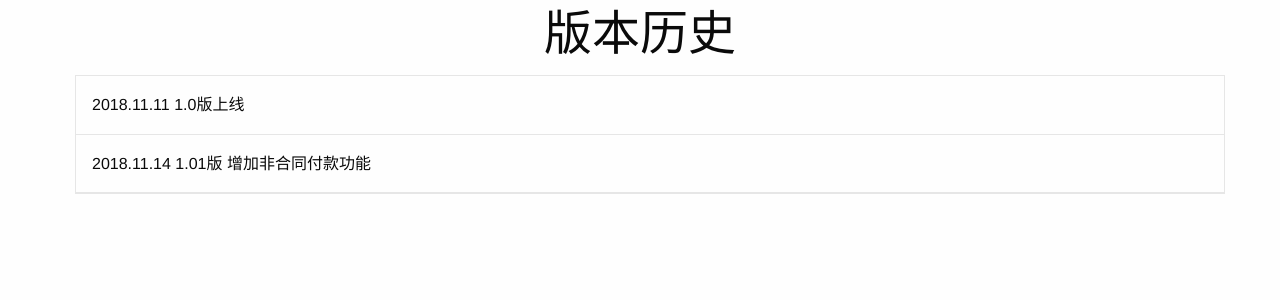
After one commit to dtcs2017/ContractCMS, a Django app: page /about/ in a window 1280 px wide. The commit adds this page. Shown: the top 300 px of the page. Run offline with Django 3.2, Linux system fonts and the light colour scheme.

Commit message:
Ver 1.011191447 显示凭证号为4位，添加About页面

```diff
--- /dev/null
+++ b/dashboard/static/css/base/about.css
@@ -0,0 +1,43 @@
+.list-group {
+  margin-bottom: 1rem;
+  border: 1px solid #e6e6e6;
+  border-radius: 0;
+  background: #fefefe;
+  box-shadow: none;
+  overflow: hidden;
+  color: #0a0a0a;
+}
+
+.list-group > :last-child {
+  margin-bottom: 0;
+}
+
+.list-group-item {
+  padding: 1rem;
+  border-bottom: 1px solid #e6e6e6;
+}
+
+.list-group-item > :last-child {
+  margin-bottom: 0;
+  border-bottom: none;
+}
+
+.list-group-item.active {
+  color: #fefefe;
+  background-color: #1779ba;
+  border: #1779ba 1px solid ;
+}
+
+.list-group-item:hover, .list-group-item:focus {
+  background-color: #e6e6e6;
+}
+
+.list-group-item:hover.active, .list-group-item:focus.active {
+  background-color: #1779ba;
+}
+
+.list-group-item.disabled, .list-group-item.disabled:hover, .list-group-item.disabled:focus, .list-group-item[disabled], .list-group-item[disabled]:hover, .list-group-item[disabled]:focus {
+  color: #8a8a8a;
+  cursor: not-allowed;
+  background-color: #fefefe;
+}
--- a/dashboard/templates/base/base.html
+++ b/dashboard/templates/base/base.html
@@ -11,7 +11,7 @@
     <link rel="stylesheet" href="{% static 'css/foundation/foundation-icons.css' %}">
     <link rel="stylesheet" href="{% static 'css/fontawesome/font-awesome.min.css' %}">
     <link rel="stylesheet" href="{% static 'css/base/base.css' %}">
-    <link rel="shortcut icon" type="image/png" href="{% static 'favicon.ico' %}"/>
+    <link rel="shortcut icon" href="{% static '/favicon.ico' %}"/>
     {% block head %}{% endblock %}
 </head>
 <body>
--- /dev/null
+++ b/dashboard/templates/dashboard/about.html
@@ -0,0 +1,15 @@
+{% extends 'base/base.html' %}
+{% load static %}
+{% block head %}
+    <link rel="stylesheet" href="{% static 'css/base/about.css' %}">
+{% endblock %}
+
+{% block main %}
+<div class="grid-container">
+<h1 class="text-center">版本历史</h1>
+<ul class="list-group">
+  <li class="list-group-item">2018.11.11 1.0版上线</li>
+  <li class="list-group-item">2018.11.14 1.01版 增加非合同付款功能</li>
+</ul>
+</div>
+{% endblock %}
--- a/dashboard/urls.py
+++ b/dashboard/urls.py
@@ -5,4 +5,5 @@ app_name = 'dashboard'
 
 urlpatterns = [
     path('', views.dashboard, name='dashboard'),
+    path('about/', views.about, name='about'),
 ]
--- a/dashboard/views.py
+++ b/dashboard/views.py
@@ -9,3 +9,13 @@ def dashboard(request):
     :return:
     """
     return render(request, 'dashboard/dashboard.html')
+
+
+def about(request):
+    """
+    关于页面
+    :param request:
+    :return:
+    """
+
+    return render(request, 'dashboard/about.html')
--- a/payments/templates/payments/payment_detail.html
+++ b/payments/templates/payments/payment_detail.html
@@ -98,7 +98,7 @@
                                     <td data-label="序号" >{{ forloop.counter }}</td>
                                     <td data-label="付款金额" ><a href="{% url 'payments:payment_edit' contract.id payment.id %}">{{ payment.amount|comma }}</a></td>
                                     <td data-label="请款时间" >{{ payment.payday|date:"Y-m-d" }}</td>
-                                    <td data-label="凭证号" >{% if payment.record %}{{ payment.payday|date:"Y年m月-" }}{{ payment.record }}{% else %}<span class="alert-color"><i class="fi-alert"></i></span>请注意及时补充凭证号{% endif %}</td>
+                                    <td data-label="凭证号" >{% if payment.record %}{{ payment.payday|date:"Y年m月-" }}{{ payment.record|record }}{% else %}<span class="alert-color"><i class="fi-alert"></i></span>请注意及时补充凭证号{% endif %}</td>
                                     <td data-label="增值税率" >{{ payment.rate|rate }}</td>
                                     <td data-label="请款说明" >{{ payment.text }}</td>
                                 </tr>
```
Also changed, not shown: static/favicon.ico, 1 other file.
